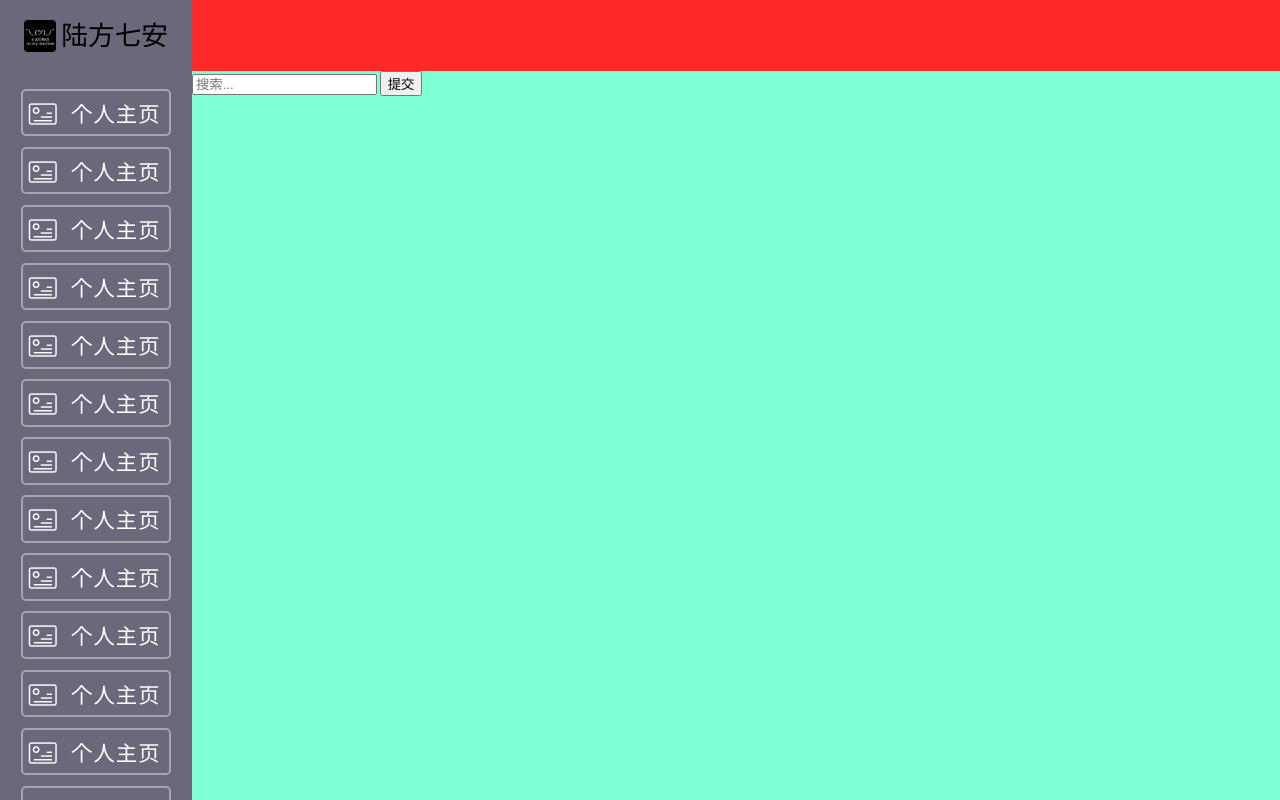
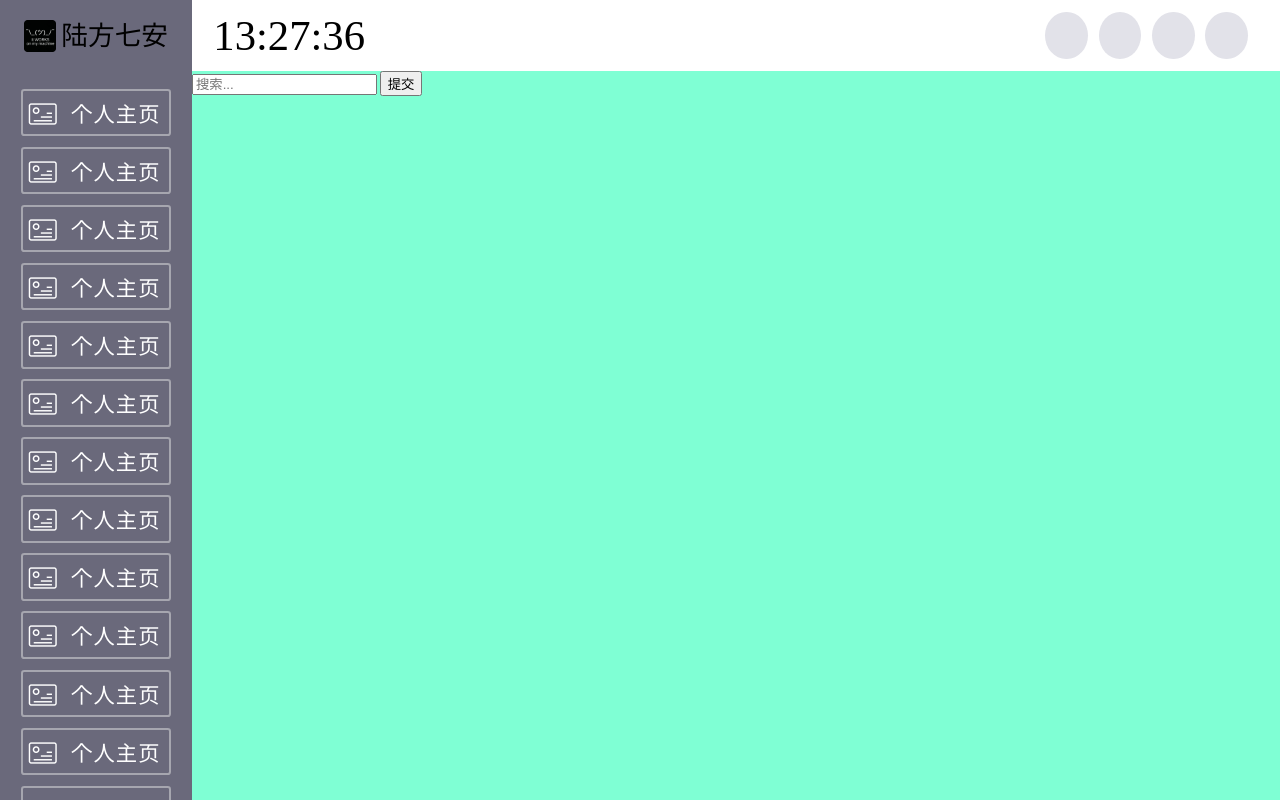
Before and after one commit to LUFANGQIAN/Easy-Nav, a website: page index.html in a window 1280 px wide. Drawn offline with Linux system fonts and the light colour scheme.

Commit message:
将header以及time部分完成

```diff
--- a/css/index.scss
+++ b/css/index.scss
@@ -44,10 +44,6 @@ body {
 
 }
 
-header {
-  height: px2vh(96);
-  background-color: #ff2929;
-}
 
 main {
   height: px2vh(984);
@@ -58,11 +54,8 @@ main {
   background-color: #418760;
 }
 
-.right-box {
-  flex: 0 0 px2vw(1632);
-  height: px2vh(1080);
-  background-color: aquamarine;
-}
+
+
 
 .logo {
   height: px2vh(96);
@@ -98,17 +91,18 @@ h1 {
 
 //隐藏容器滚动条
 .left-box nav::-webkit-scrollbar {
-    display: none; /* 隐藏滚动条 */
+  display: none;
+  /* 隐藏滚动条 */
 }
 
 /* 针对IE和Edge */
 .left-box nav {
-    -ms-overflow-style: none;
+  -ms-overflow-style: none;
 }
 
 /* 针对Firefox */
-.left-box nav{
-    scrollbar-width: none;
+.left-box nav {
+  scrollbar-width: none;
 }
 
 ul {
@@ -116,20 +110,20 @@ ul {
   flex-direction: column;
   justify-content: center;
   align-items: center;
-  gap:1rem;
+  gap: 1rem;
 }
 
-ul a{
+ul a {
 
-    color: #fff;
-    text-decoration: none;
+  color: #fff;
+  text-decoration: none;
 
 }
 
 li {
   width: px2vw(224);
   height: px2vh(64);
-  border-radius: 5px;
+  border-radius: px2vw(5);
   box-sizing: border-box;
   border: 0.2rem solid #A6A6AF;
   font-size: 2rem;
@@ -144,3 +138,42 @@ li {
   margin-left: px2vw(8);
   margin-right: px2vw(20);
 }
+
+.right-box {
+  flex: 0 0 px2vw(1632);
+  height: px2vh(1080);
+  background-color: aquamarine;
+}
+
+
+header {
+  height: px2vh(96);
+  background-color: #fff;
+  display: flex;
+  justify-content: space-between;
+}
+
+.time {
+  width: px2vw(500);
+  height: px2vh(96);
+  line-height: px2vh(96);
+  font-size: 4rem;
+  margin-left: px2vw(32);
+}
+
+header nav {
+  width: px2vw(304);
+  height: px2vh(64);
+  display: flex;
+  gap: px2vw(16);
+  margin-right: px2vw(48);
+  align-self: center;
+}
+
+nav button {
+  width: px2vw(64);
+  height: px2vh(64);
+  background-color: #e2e2e9;
+  border: none;
+  border-radius: 50%;
+}
--- a/index.html
+++ b/index.html
@@ -54,15 +54,16 @@
     <!-- 头部栏 -->
     <header>
       <!-- 时间 -->
-      <time datetime=""></time>
+      <div id="header-time" class="time"></div>
 
       <!-- 功能按键列表 -->
       <nav>
-        <div></div>
-        <div></div>
-        <div></div>
-        <div></div>
+        <button></button>
+        <button></button>
+        <button></button>
+        <button></button>
       </nav>
+
 
     </header>
 
@@ -91,12 +92,25 @@
           <div class="color-block"></div>
           <div class="color-block"></div>
         </div>
-
-
       </section>
 
     </main>
   </div>
+
+  <script>
+    function updateTime(ElementId) {
+      let getTimeElement = document.getElementById(ElementId)
+      let now = new Date()
+      let hours = String(now.getHours()).padStart(2, "0")
+      let minutes = String(now.getMinutes()).padStart(2, "0")
+      let miao = String(now.getSeconds()).padStart(2, "0")
+      let time = `${hours}:${minutes}:${miao}`
+      console.log(time)
+      getTimeElement.innerText = time
+    }
+
+    setInterval(() => { updateTime("header-time") }, 1000);
+  </script>
 </body>
 
 </html>
```
Also changed, not shown: css/index.css, 1 other file.
